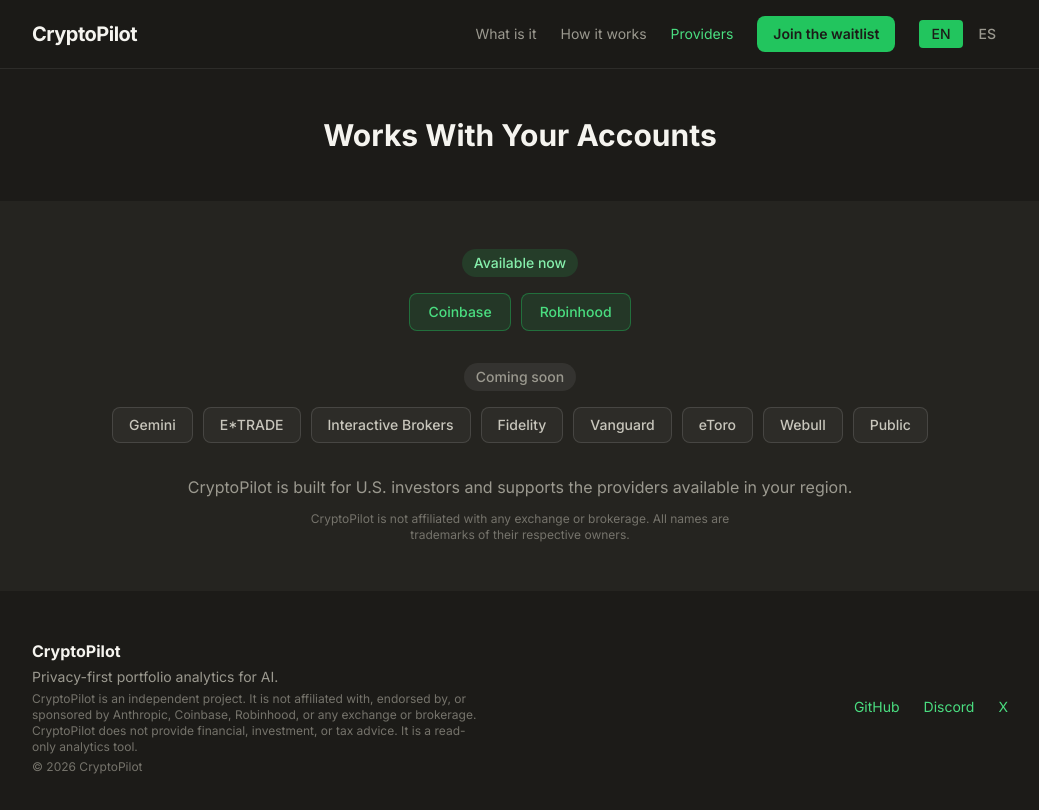
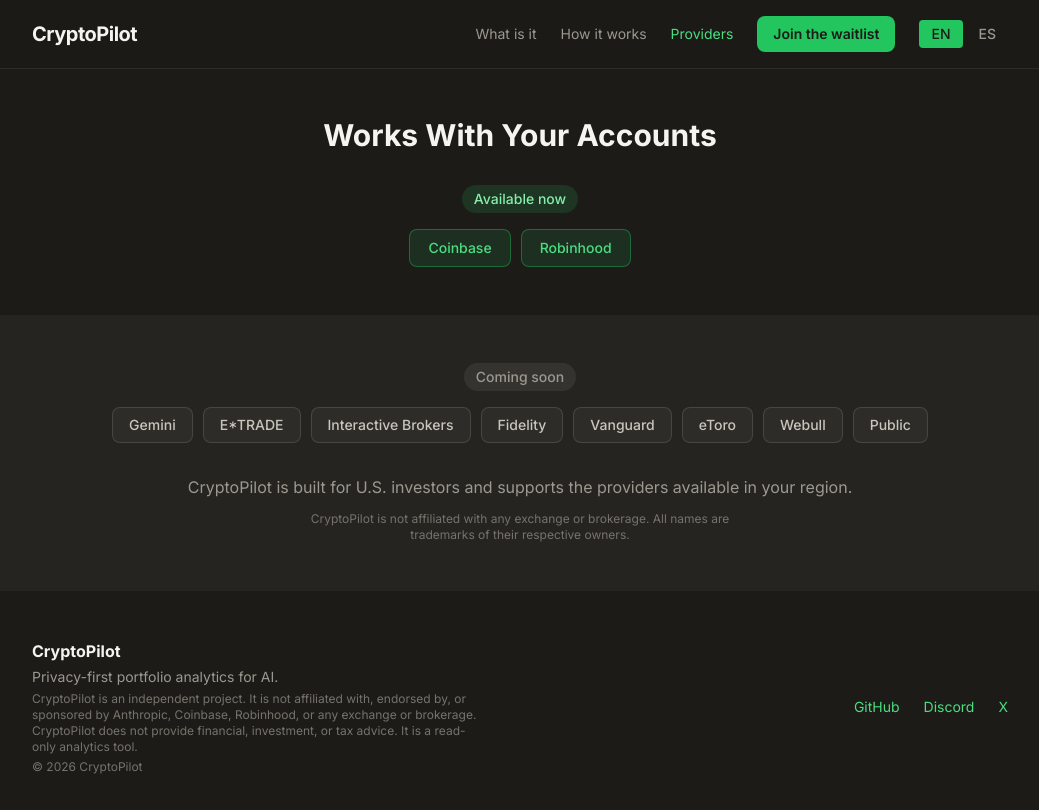
Before and after one commit to cryptopilot-tools/website, a Next.js app: page /providers in a window 1280 px wide. Shown: the top 810 px of the page, without its empty margins (120-1159 px from the left). Built offline with nearby package versions, Linux system fonts and the light colour scheme.

Commit message:
Move Available Now section to dark top zone on /providers
Title + Available Now badge + Coinbase/Robinhood pills go in the dark upper section; Coming Soon badge, provider pills, region and trademark text go in the lighter flex-1 middle section.

```diff
--- a/app/providers/page.tsx
+++ b/app/providers/page.tsx
@@ -10,21 +10,12 @@
   return (
     <main className="flex-1 flex flex-col bg-[#1C1B18] text-[#F5F4EF]">
 
-      {/* Section 1 — title only, dark */}
+      {/* Section 1 — title + available now, dark */}
       <section className="py-12 bg-[#1C1B18]">
         <div className="max-w-5xl mx-auto px-6 text-center">
-          <h2 className="text-3xl font-bold text-[#F5F4EF]">
+          <h2 className="text-3xl font-bold mb-8 text-[#F5F4EF]">
             {t.providers.title}
           </h2>
-        </div>
-      </section>
-
-      {/* Section 2 — providers content, lighter, fills remaining viewport */}
-      <section className="flex-1 py-12 bg-[#252420]">
-        <div className="max-w-5xl mx-auto px-6 text-center">
-
-          {/* Available now */}
-          <div className="mb-8">
           <span
             className="inline-block mb-4 px-3 py-1 rounded-full text-sm font-medium"
             style={{ background: "rgba(34,197,94,0.15)", color: "#86EFAC" }}
@@ -49,16 +40,19 @@
             ))}
           </div>
         </div>
+      </section>
 
-          {/* Coming soon */}
-          <div className="mb-8">
+      {/* Section 2 — coming soon + rest, lighter, fills remaining viewport */}
+      <section className="flex-1 py-12 bg-[#252420]">
+        <div className="max-w-5xl mx-auto px-6 text-center">
+
           <span
             className="inline-block mb-4 px-3 py-1 rounded-full text-sm font-medium"
             style={{ background: "rgba(255,255,255,0.07)", color: "#9B998F" }}
           >
             {t.providers.soonLabel}
           </span>
-            <div className="flex flex-wrap justify-center gap-[10px]">
+          <div className="flex flex-wrap justify-center gap-[10px] mb-8">
             {PROVIDERS_SOON.map((name) => (
               <span
                 key={name}
@@ -74,7 +68,6 @@
                 {name}
               </span>
             ))}
-            </div>
           </div>
 
           <p
```
Lines whose indentation alone changed are shown as unchanged.
